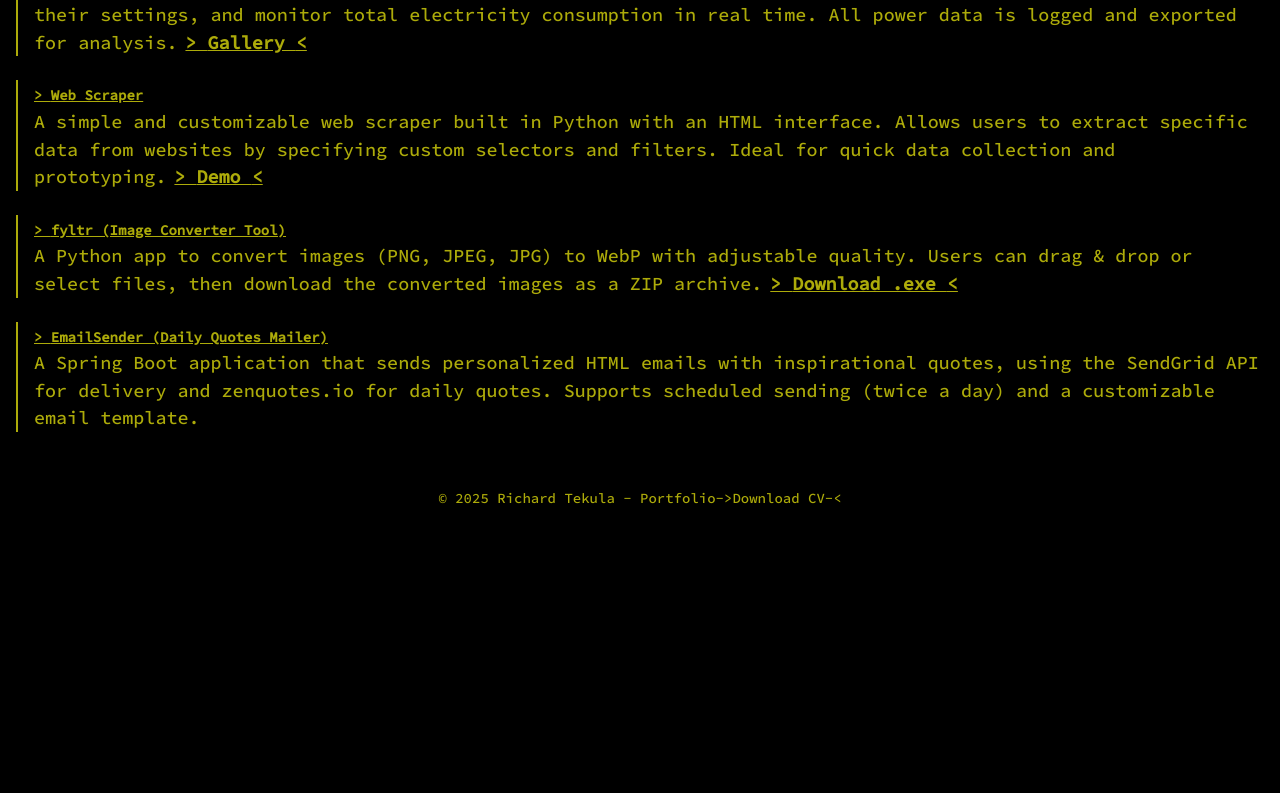
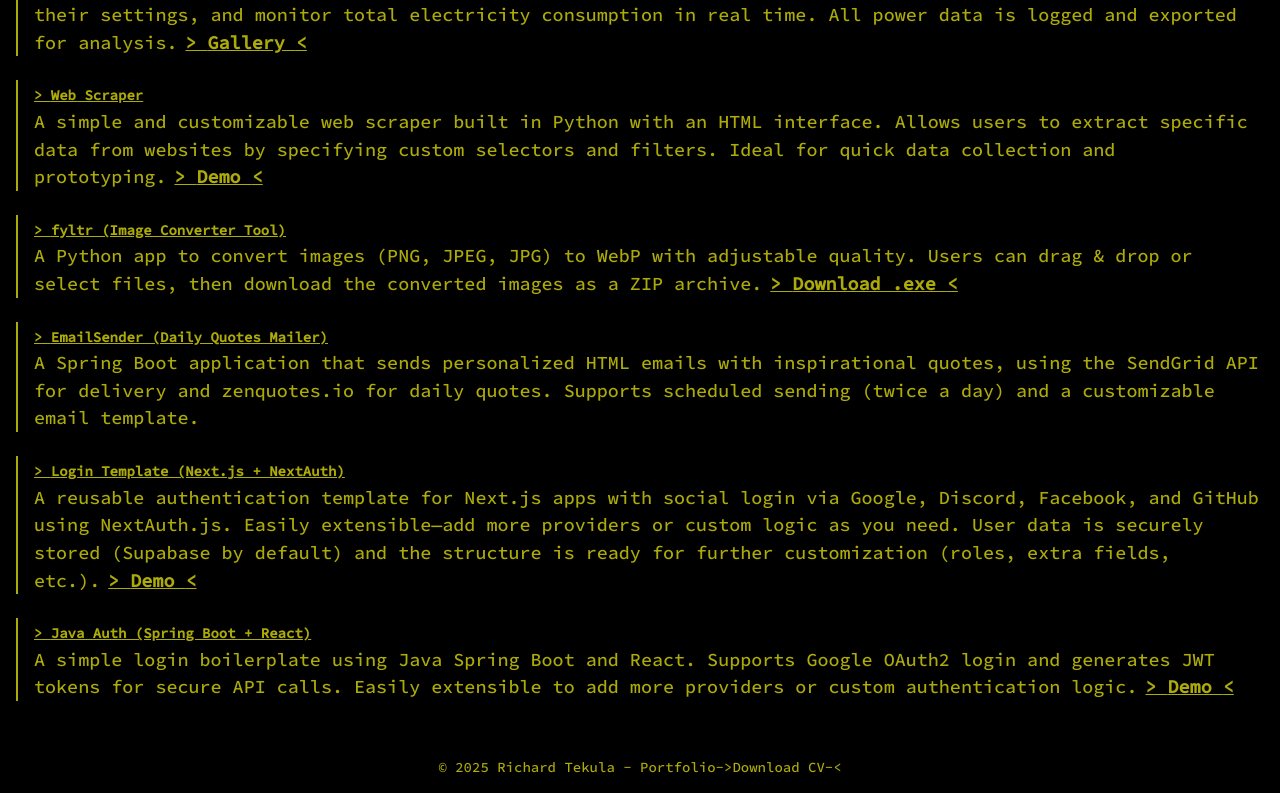
Before and after one commit to FoxerBN/portfolio, a Next.js app: page /Richard-Tekula-CV.pdf in a window 1280 px wide. Shown: the part 1675-2468 px from the top of the page. Before the commit the page ends 2199 px from the top, so only its background shows below. Built offline with nearby package versions, Linux system fonts and the light colour scheme.

Commit message:
extended about two projects

```diff
--- a/components/Header.tsx
+++ b/components/Header.tsx
@@ -19,7 +19,7 @@ export default function Header() {
       <div className="container mx-auto flex items-center justify-between">
         <h1 className="text-2xl font-bold relative overflow-hidden shiny-text">
           Richard Tekula
-          <span className={`block text-[12px] font-normal ${pressStart2P.className} shiny-reveal`}>
+          <span className={`block text-[12px] font-normal ${pressStart2P.className} p-1 shiny-reveal`}>
             Full-Stack Developer
           </span>
         </h1>
--- a/locales/en.json
+++ b/locales/en.json
@@ -65,6 +65,14 @@
     "emailSender": {
       "name": "EmailSender (Daily Quotes Mailer)",
       "desc": "A Spring Boot application that sends personalized HTML emails with inspirational quotes, using the SendGrid API for delivery and zenquotes.io for daily quotes. Supports scheduled sending (twice a day) and a customizable email template."
+    },
+    "loginTemplate": {
+      "name": "Login Template (Next.js + NextAuth)",
+      "desc": "A reusable authentication template for Next.js apps with social login via Google, Discord, Facebook, and GitHub using NextAuth.js. Easily extensible—add more providers or custom logic as you need. User data is securely stored (Supabase by default) and the structure is ready for further customization (roles, extra fields, etc.)."
+    },
+    "javaAuth": {
+      "name": "Java Auth (Spring Boot + React)",
+      "desc": "A simple login boilerplate using Java Spring Boot and React. Supports Google OAuth2 login and generates JWT tokens for secure API calls. Easily extensible to add more providers or custom authentication logic."
     }
   }
 }
--- a/locales/sk.json
+++ b/locales/sk.json
@@ -65,6 +65,14 @@
     "emailSender": {
       "name": "EmailSender (Posielač denných citátov)",
       "desc": "Spring Boot aplikácia na posielanie personalizovaných HTML e-mailov s inšpiratívnymi citátmi. Využíva SendGrid API na odosielanie a zenquotes.io na získavanie citátov. Podporuje plánované odosielanie (2x denne) a upraviteľnú šablónu e-mailu."
+    },
+    "loginTemplate": {
+      "name": "Login Template (Next.js + NextAuth)",
+      "desc": "Opakovateľná šablóna na prihlásenie pre Next.js aplikácie s podporou sociálneho loginu cez Google, Discord, Facebook a GitHub cez NextAuth.js. Jednoducho rozšíriteľné—môžeš pridať ďalších poskytovateľov alebo vlastnú logiku podľa potreby. Údaje o používateľoch sa bezpečne ukladajú (predvolene Supabase) a štruktúra je pripravená na ďalšie úpravy (roly, vlastné polia, atď.)."
+    },
+    "javaAuth": {
+      "name": "Java Auth (Spring Boot + React)",
+      "desc": "Jednoduchý boilerplate na prihlásenie cez Java Spring Boot a React. Podporuje login cez Google OAuth2 a generuje bezpečné JWT tokeny pre API. Kód je ľahko rozšíriteľný o ďalších poskytovateľov alebo vlastnú autentifikačnú logiku."
     }
   }
 }
--- a/sections/Projects.tsx
+++ b/sections/Projects.tsx
@@ -204,6 +204,58 @@ export default function Projects() {
         </ul>
       </div>
 
+      <div className="border-l-2 pl-4 mb-6">
+        <ul className="mb-6">
+          <li>
+            <Link
+              href="https://github.com/FoxerBN/login-template"
+              target="_blank"
+            >
+              <strong className="underline text-sm">
+                {"> "}
+                {t("projects.loginTemplate.name")}
+              </strong>
+            </Link>
+            <br />
+            {t("projects.loginTemplate.desc")}
+            <a
+              className="underline font-bold cursor-pointer ml-2"
+              href="https://login-template-ecru.vercel.app"
+              target="_blank"
+              rel="noopener noreferrer"
+            >
+              {"> "} Demo {" <"}
+            </a>
+          </li>
+        </ul>
+      </div>
+
+      <div className="border-l-2 pl-4 mb-6">
+        <ul className="mb-6">
+          <li>
+            <Link
+              href="https://github.com/FoxerBN/java-auth"
+              target="_blank"
+            >
+              <strong className="underline text-sm">
+                {"> "}
+                {t("projects.javaAuth.name")}
+              </strong>
+            </Link>
+            <br />
+            {t("projects.javaAuth.desc")}
+            <a
+              className="underline font-bold cursor-pointer ml-2"
+              href="https://react-auth-henna.vercel.app/"
+              target="_blank"
+              rel="noopener noreferrer"
+            >
+              {"> "} Demo {" <"}
+            </a>
+          </li>
+        </ul>
+      </div>
+
       <Slideshow
         photos={openGallery ? galleries[openGallery] : []}
         folder={openGallery ?? ""}
```
Lines whose indentation alone changed are shown as unchanged.
